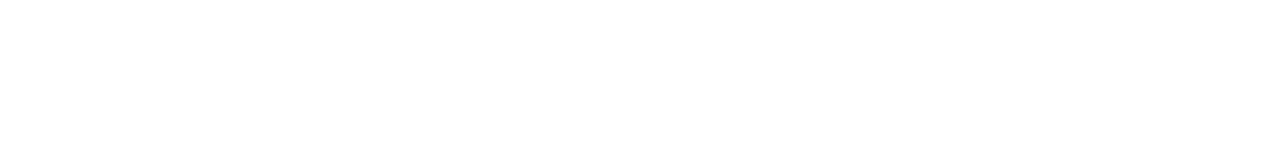
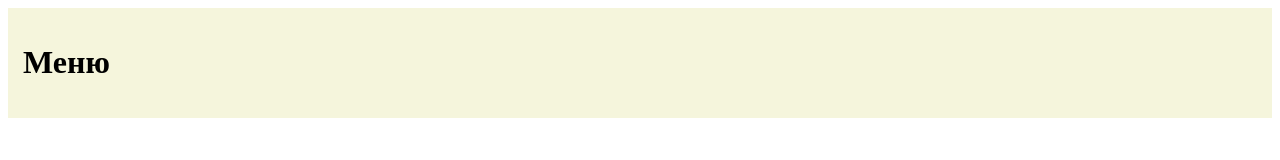
Before and after one commit to ulan-cmd/27-06, a plain HTML site: page index.html in a window 1280 px wide. Drawn offline with Linux system fonts and the light colour scheme.

Commit message:
added menu

```diff
--- a/index.html
+++ b/index.html
@@ -7,6 +7,9 @@
 	<link rel="stylesheet" href="style.css">
 </head>
 <body>
+	<header>
+		<h1>Меню</h1>
+	</header>
 
 </body>
 </html>
--- a/style.css
+++ b/style.css
@@ -0,0 +1,4 @@
+header{
+	padding: 15px;
+	background-color: beige;
+}
```
